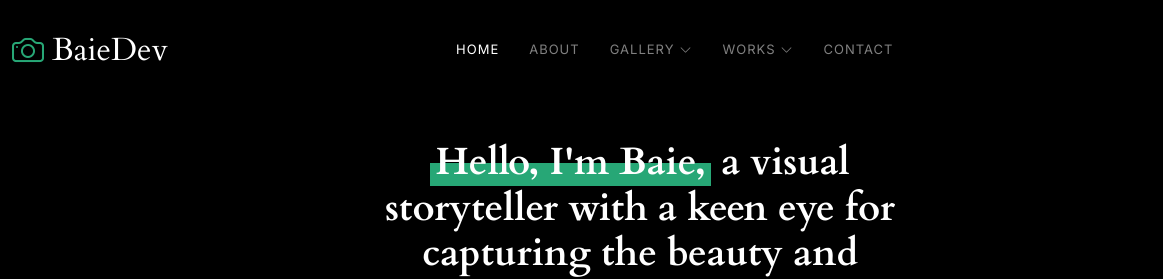
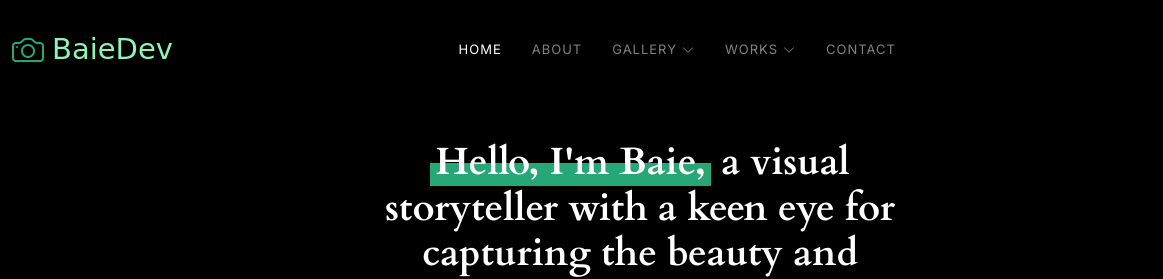
Before and after one commit to nurbaieyah/BaieDev, a plain HTML site: page index.html in a window 1280 px wide. Shown: the top 279 px of the page, 0-1163 px from the left. Drawn offline with nearby package versions, Linux system fonts and the light colour scheme.

Commit message:
update i

```diff
--- a/assets/css/main.css
+++ b/assets/css/main.css
@@ -299,11 +299,11 @@ h6 {
 }
 
 .header .logo h1 {
-  font-size: 32px;
+  font-size: 29px;
   margin: 0;
   font-weight: 400;
-  color: #fff;
-  font-family: var(--font-secondary);
+  color: #8ef5b7;
+  font-family: 'Caveat', cursive;
 }
 
 .header .logo i {
```
